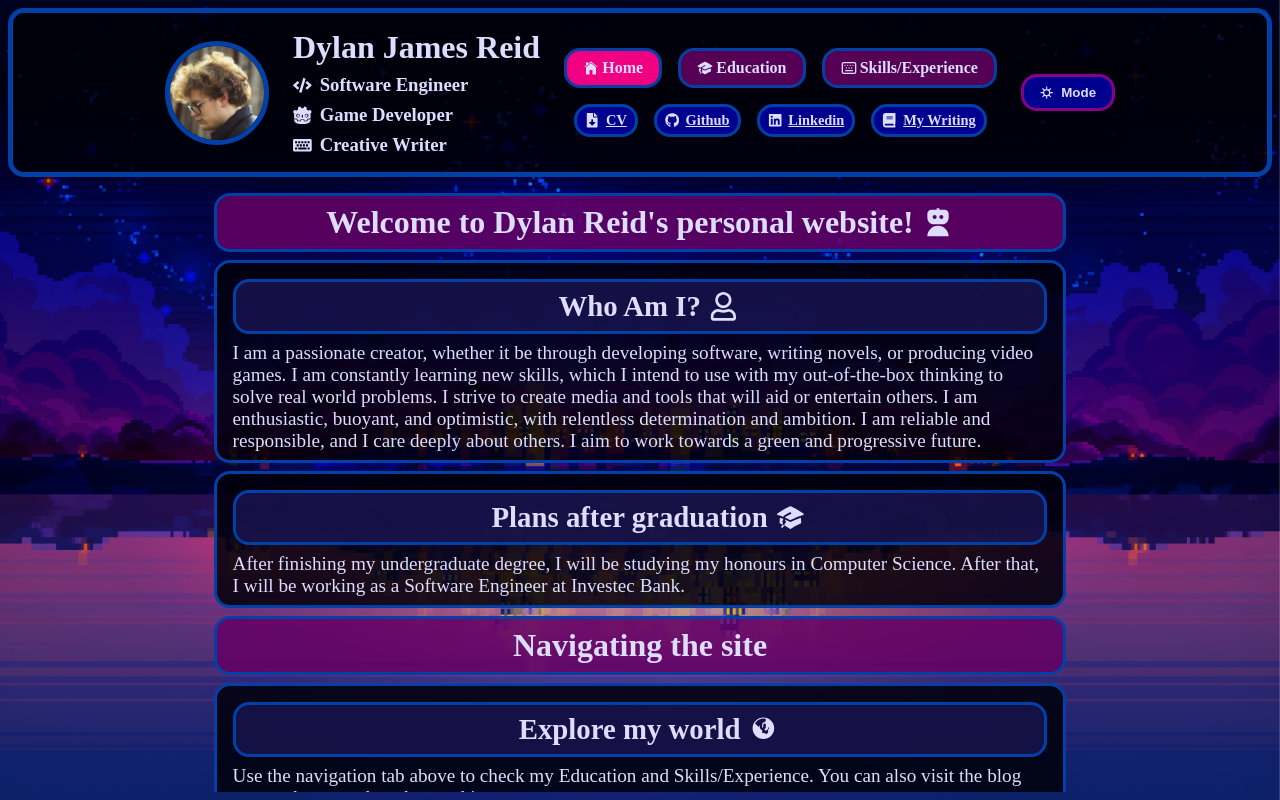
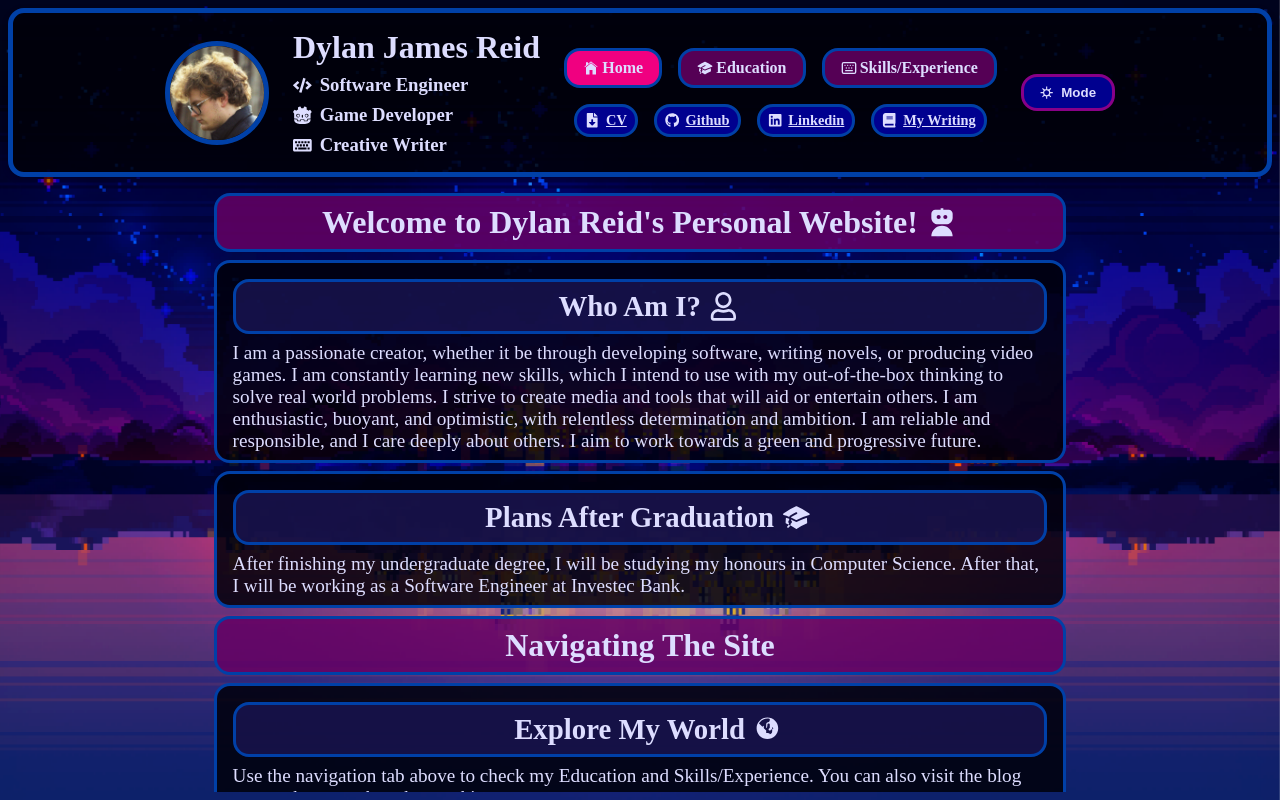
Before and after one commit to TheAlgorMortis/personal-website, a React (Vite) app: page / in a window 1280 px wide. Built offline with nearby package versions, Linux system fonts and the light colour scheme.

Commit message:
cleaned up the home page

```diff
--- a/src/components/Home.jsx
+++ b/src/components/Home.jsx
@@ -18,20 +18,20 @@ import { HiAcademicCap } from "react-icons/hi2";
 export default function Home() {
   return (
     <>
-      <h1 className="sectionHeading">Welcome to Dylan Reid's personal website!<RiRobot3Fill/></h1>
+      <h1 className="sectionHeading">Welcome to Dylan Reid's Personal Website!<RiRobot3Fill/></h1>
         <div className="sectionBlock">
           <h2 className="sectionBlockHeading">Who Am I?<FaRegUser/></h2>
           <p>I am a passionate creator, whether it be through developing software, writing novels, or producing video games. I am constantly learning new skills, which I intend to use with my out-of-the-box thinking to solve real world problems. I strive to create media and tools that will aid or entertain others. I am enthusiastic, buoyant, and optimistic, with relentless determination and ambition. I am reliable and responsible, and I care deeply about others. I aim to work towards a green and progressive future. </p>
         </div>
         <div className="sectionBlock">
-          <h2 className="sectionBlockHeading">Plans after graduation<HiAcademicCap/></h2>
+          <h2 className="sectionBlockHeading">Plans After Graduation<HiAcademicCap/></h2>
           <p>
             After finishing my undergraduate degree, I will be studying my honours in Computer Science. After that, I will be working as a Software Engineer at Investec Bank.
           </p>
         </div>
-      <h1 className="sectionHeading">Navigating the site</h1>
+      <h1 className="sectionHeading">Navigating The Site</h1>
         <div className="sectionBlock">
-          <h2 className="sectionBlockHeading">Explore my world<TiWorld/></h2>
+          <h2 className="sectionBlockHeading">Explore My World<TiWorld/></h2>
           <p>Use the navigation tab above to check my Education and Skills/Experience. You can also visit the blog page to hear my thoughts on things.</p>
         </div>
         <div className="sectionBlock">
@@ -39,8 +39,8 @@ export default function Home() {
           <p> You can toggle between light and dark mode using the Mode button in the header button above. Dylan recommends always using darkmode as it's better for your eyes and more energy efficient. It also looks better. For that reason, it is the default on this site.</p>
         </div>
         <div className="sectionBlock">
-          <h2 className="sectionBlockHeading">Responsive design<IoIosPhonePortrait/></h2>
-          <p> This website was designed to look good on any device, meaning you can view it on a computer, phone, tablet, or even a smart-toaster, if you have one with a screen. If you want, you cause use ctrl-M to resize the page to your desire.</p>
+          <h2 className="sectionBlockHeading">Responsive Design<IoIosPhonePortrait/></h2>
+          <p> This website was designed to look good on any device, meaning you can view it on a computer, phone, tablet, or even a smart-toaster, if you have one with a screen.</p>
         </div>
     </>
   )
```
